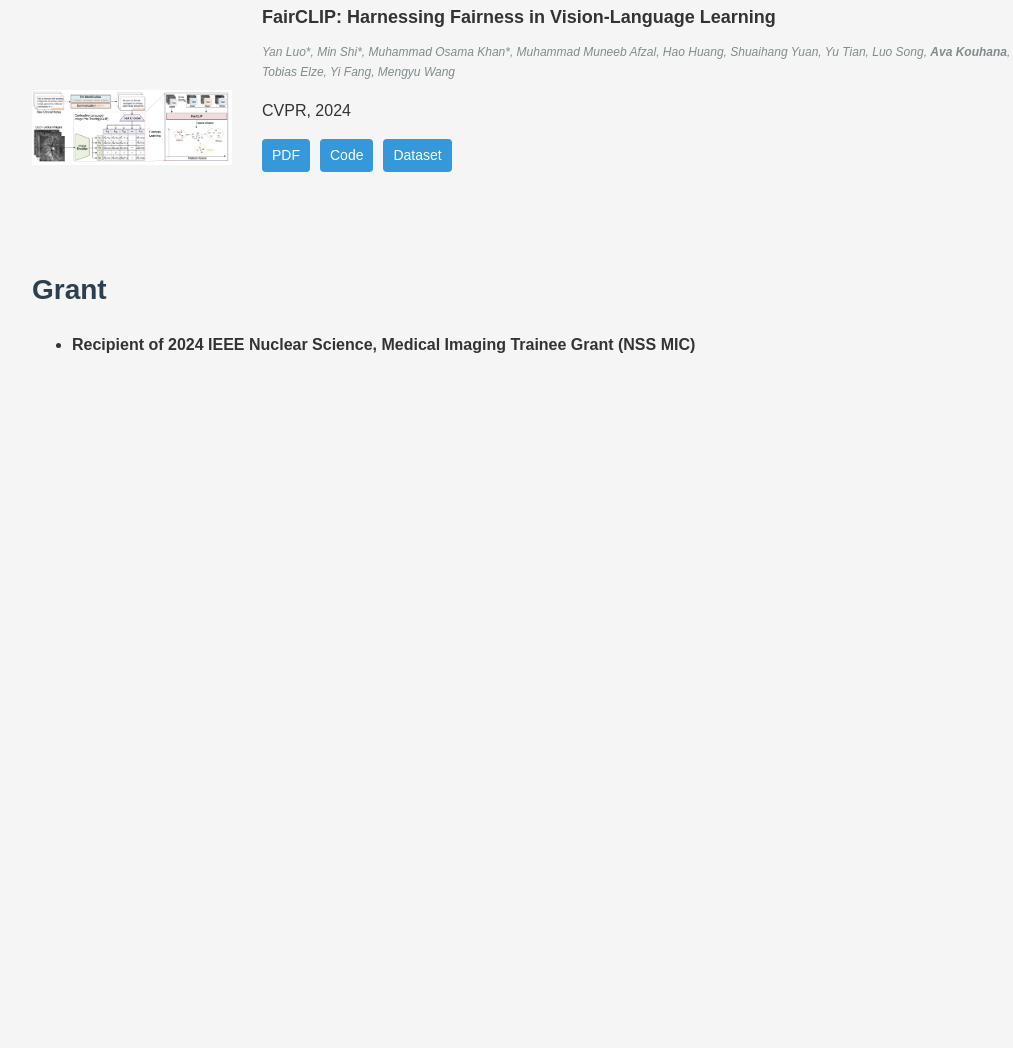
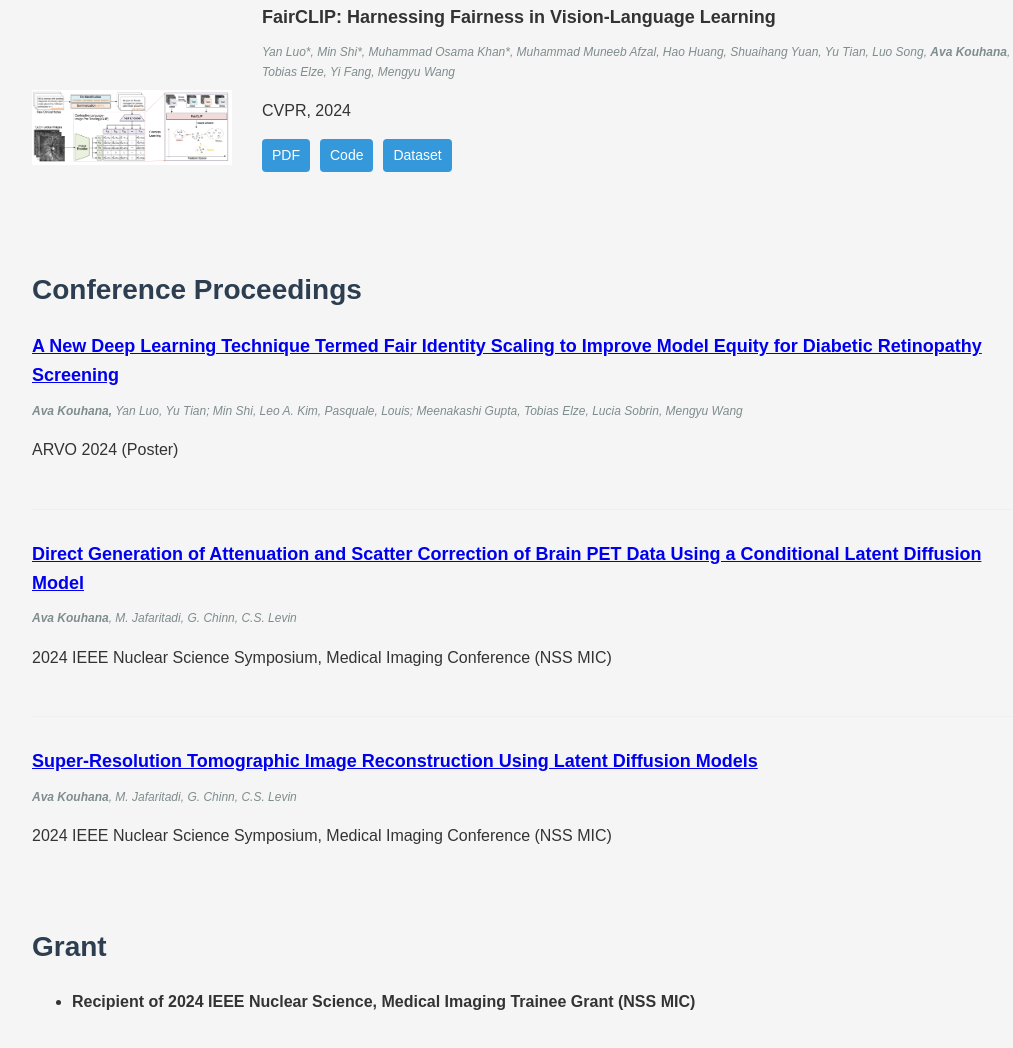
Before and after one commit to avakn4/avakn4.github.io, a plain HTML site: page index.html in a window 1280 px wide. Shown: the part 986-2034 px from the top of the page, without its empty margins (108-1121 px from the left). Before the commit the page ends 1460 px from the top, so only its background shows below. Drawn offline with Linux system fonts and the light colour scheme.

Commit message:
yonatano

```diff
--- a/index.html
+++ b/index.html
@@ -195,14 +195,13 @@ fill="#4285F4"/>
         <h1>Ava Kouhana</h1>
         <h2>MS Student @Stanford ICME (Computational and Mathematical Engineering)</h2>
         <div class="bio">
-          <p>I am a French master's student specializing in Artificial Intelligence and Statistics. Before commencing my
-research at Stanford University, I dedicated six months to conducting research at Harvard University's Ophthalmology
+          <p>I am a master's student at Stanford ICME. Before coming to Stanford, I obtained a Bachelor's degree
+in Applied Mathematics at ENSAE Paris. I dedicated six months to conducting research at Harvard University's Ophthalmology
 Department. During this time, my focus was primarily on Computer Vision tasks (Image Segmentation, Vision-Language Models), as
 well as Diffusion models.</p>
           <p>I am pleased to have joined Stanford in February 2024 for a six-month research opportunity in the Radiology
 Department under the supervision of Dr. Craig Levin where I worked primarily on Super-Resolution leveraging Latent Diffusion
-Models. From September 2024, I am fortunate to be joining Stanford for the ICME (Computational and Mathematical Engineering)
-Master's degree.</p>
+Models. My research interested is centered around computer vision, deep learning,and generative AI.</p>
         </div>
       </div>
     </div>
@@ -241,7 +240,34 @@ target="_blank">Dataset</a>
             </div>
           </div>
         </div>
-
+  <div class="proceedings">
+      <h2>Conference Proceedings</h2>
+      <div class="paper">
+        <div class="paper-info">
+          <h3 class="paper-title"><a href="#">A New Deep Learning Technique Termed Fair Identity Scaling to Improve Model
+Equity for Diabetic Retinopathy Screening</a></h3>
+          <p class="co-authors"><strong>Ava Kouhana,</strong> Yan Luo, Yu Tian; Min Shi, Leo A. Kim, Pasquale, Louis;
+Meenakashi Gupta, Tobias Elze, Lucia Sobrin, Mengyu Wang</p>
+          <p class="conference">ARVO 2024 (Poster)</p>
+        </div>
+      </div>
+      <div class="paper">
+        <div class="paper-info">
+          <h3 class="paper-title"><a href="#">Direct Generation of Attenuation and Scatter Correction of Brain PET Data Using
+a Conditional Latent Diffusion Model</a></h3>
+          <p class="co-authors"><strong>Ava Kouhana</strong>, M. Jafaritadi, G. Chinn, C.S. Levin</p>
+          <p class="conference">2024 IEEE Nuclear Science Symposium, Medical Imaging Conference (NSS MIC)</p>
+        </div>
+      </div>
+      <div class="paper">
+        <div class="paper-info">
+          <h3 class="paper-title"><a href="#">Super-Resolution Tomographic Image Reconstruction Using Latent Diffusion
+Models</a></h3>
+          <p class="co-authors"><strong>Ava Kouhana</strong>, M. Jafaritadi, G. Chinn, C.S. Levin</p>
+          <p class="conference">2024 IEEE Nuclear Science Symposium, Medical Imaging Conference (NSS MIC)</p>
+        </div>
+      </div>
+    </div>
  <div class="awards">
       <h2>Grant</h2>
       <ul>
```
